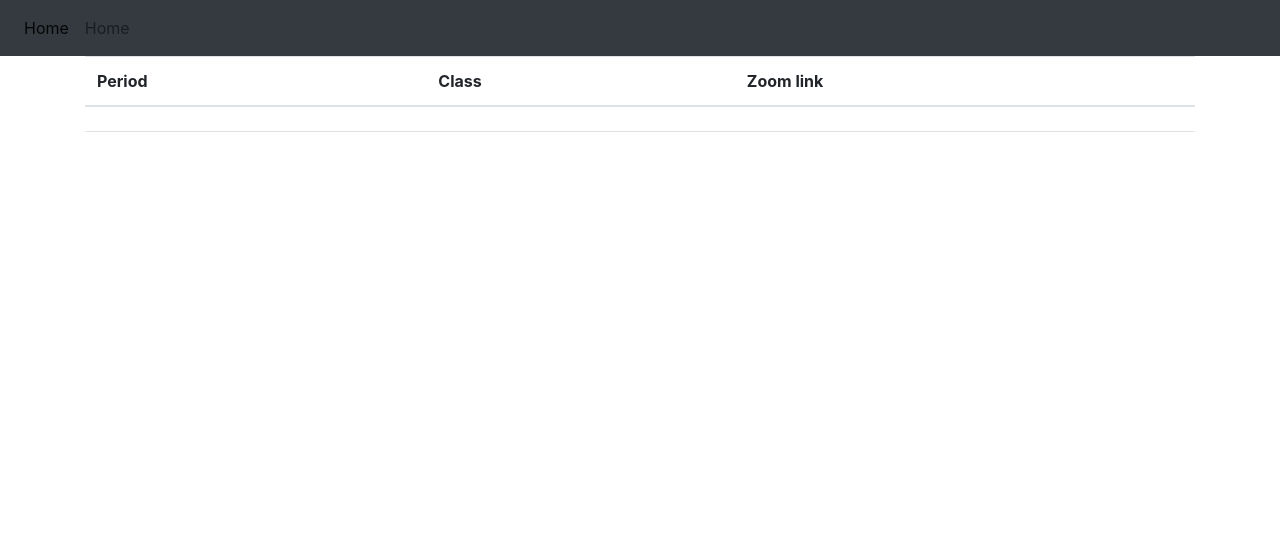
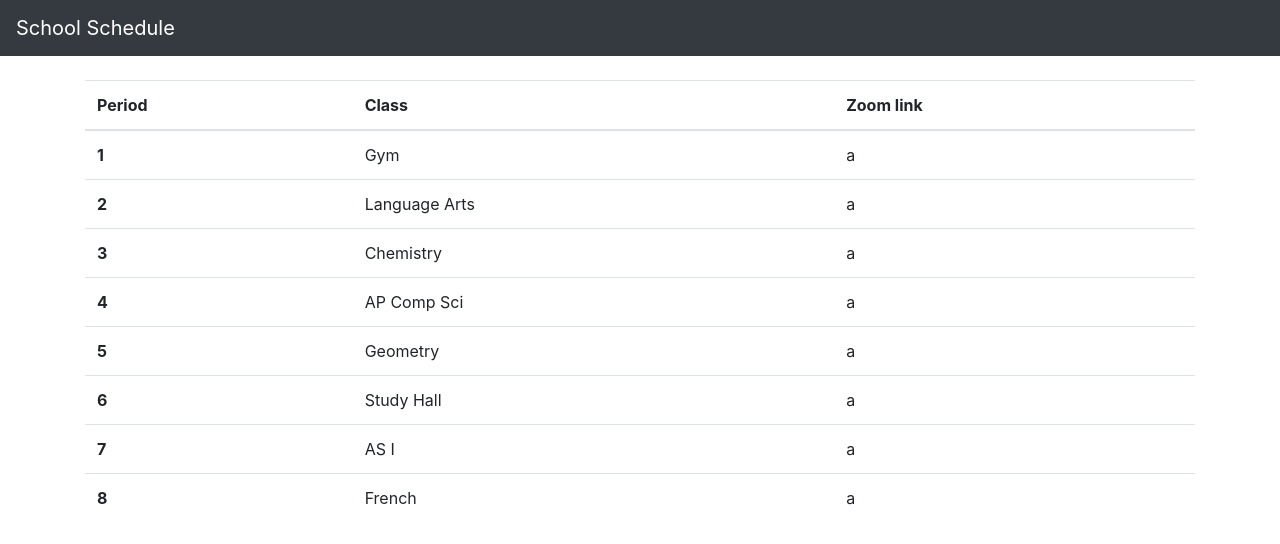
Before and after one commit to g1gabyt3333/SchoolSchedule, a plain HTML site: page index.html in a window 1280 px wide. Drawn offline with nearby package versions, Linux system fonts and the light colour scheme.

Commit message:
added classes and js funct

```diff
--- a/index.html
+++ b/index.html
@@ -7,17 +7,21 @@
     <meta name="viewport" content="width=device-width, initial-scale=1, shrink-to-fit=no">
 
     <!-- Bootstrap CSS -->
+    <link rel="stylesheet" href="styles.css">
     <link rel="stylesheet" href="https://stackpath.bootstrapcdn.com/bootstrap/4.3.1/css/bootstrap.min.css" integrity="sha384-ggOyR0iXCbMQv3Xipma34MD+dH/1fQ784/j6cY/iJTQUOhcWr7x9JvoRxT2MZw1T" crossorigin="anonymous">
   </head>
   <body>
 
-    <nav class="navbar navbar-expand navbar-light bg-dark" >
+    <nav class="navbar navbar-expand navbar-light bg-dark navtext">
         <div class="nav navbar-nav">
-            <a class="nav-item nav-link active" href="#">Home <span class="sr-only">(current)</span></a>
-            <a class="nav-item nav-link" href="#">Home</a>
+            <nav class="nav justify-content-center">
+              <a class="navbar-brand" href="#">School Schedule</a>
+            </nav>
         </div>
     </nav>
-<div class="container">
+    <div class="container">
+        <br>
+
     <table class="table">
         <thead>
             <tr>
@@ -28,15 +32,47 @@
         </thead>
         <tbody>
             <tr>
-                <td scope="row"></td>
-                <td></td>
-                <td></td>
+                <td scope="row" class="per">a</td>
+                <td class="class">a</td>
+                <td class="zoom">a</td>
             </tr>
             <tr>
-                <td scope="row"></td>
-                <td></td>
-                <td></td>
+                <td scope="row" class="per">a</td>
+                <td class="class">a</td>
+                <td class="zoom">a</td>
             </tr>
+            <tr>
+                <td scope="row" class="per">a</td>
+                <td class="class">a</td>
+                <td class="zoom">a</td>
+            </tr>
+            <tr>
+                <td scope="row" class="per">a</td>
+                <td class="class">a</td>
+                <td class="zoom">a</td>
+            </tr>
+            <tr>
+                <td scope="row" class="per">a</td>
+                <td class="class">a</td>
+                <td class="zoom">a</td>
+            </tr>
+            <tr>
+                <td scope="row" class="per">a</td>
+                <td class="class">a</td>
+                <td class="zoom">a</td>
+            </tr>
+            <tr>
+                <td scope="row" class="per">a</td>
+                <td class="class">a</td>
+                <td class="zoom">a</td>
+            </tr>
+            <tr>
+                <td scope="row" class="per">a</td>
+                <td class="class">a</td>
+                <td class="zoom">a</td>
+            </tr>
+
+
         </tbody>
     </table>
 </div>
@@ -62,5 +98,6 @@
     <script src="https://code.jquery.com/jquery-3.3.1.slim.min.js" integrity="sha384-q8i/X+965DzO0rT7abK41JStQIAqVgRVzpbzo5smXKp4YfRvH+8abtTE1Pi6jizo" crossorigin="anonymous"></script>
     <script src="https://cdnjs.cloudflare.com/ajax/libs/popper.js/1.14.7/umd/popper.min.js" integrity="sha384-UO2eT0CpHqdSJQ6hJty5KVphtPhzWj9WO1clHTMGa3JDZwrnQq4sF86dIHNDz0W1" crossorigin="anonymous"></script>
     <script src="https://stackpath.bootstrapcdn.com/bootstrap/4.3.1/js/bootstrap.min.js" integrity="sha384-JjSmVgyd0p3pXB1rRibZUAYoIIy6OrQ6VrjIEaFf/nJGzIxFDsf4x0xIM+B07jRM" crossorigin="anonymous"></script>
+    <script src="script.js"></script>
   </body>
 </html>
--- a/script.js
+++ b/script.js
@@ -0,0 +1,26 @@
+var periods = [1, 2, 3, 4, 5, 6, 7, 8]
+var classes = ["Gym", "Language Arts", "Chemistry", "AP Comp Sci", "Geometry", "Study Hall", "AS I", "French"]
+var day = "A"
+
+
+function setPer(){
+    for(var i = 0; i<=7; i++){
+        var getPerCol = document.getElementsByClassName("per")[i].innerText = periods[i];
+    }
+}
+
+function setClass(){
+
+    for(var i = 0; i<=7; i++){
+        var getPerCol = document.getElementsByClassName("class")[i].innerText = classes[i];
+    }
+
+}
+
+
+function main(){
+    setPer();
+    setClass();
+}
+
+main();
--- /dev/null
+++ b/styles.css
@@ -0,0 +1,7 @@
+.navtext  a{
+    color: white !important;
+}
+
+.per{
+    font-weight: bold;
+}
```
